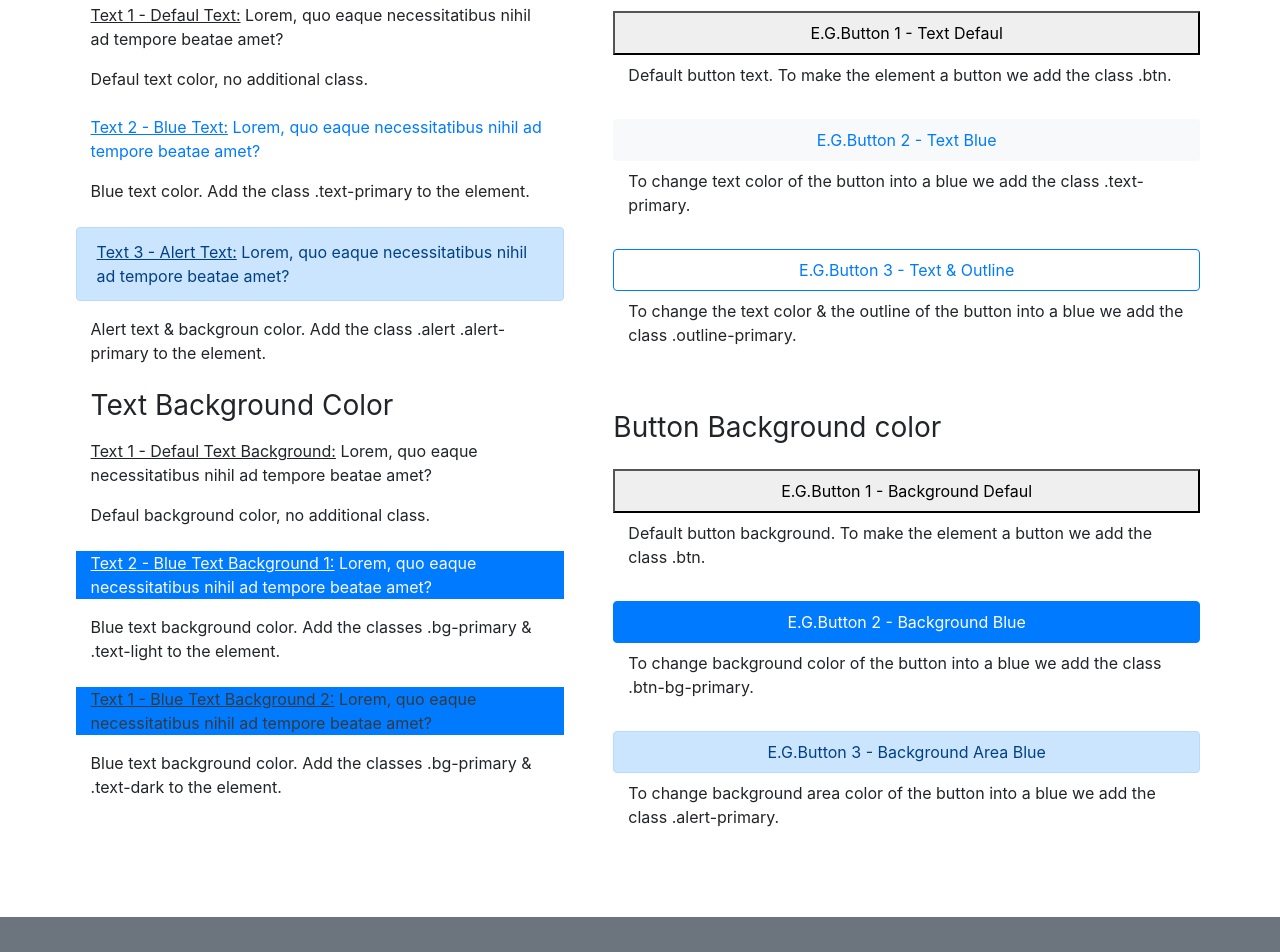
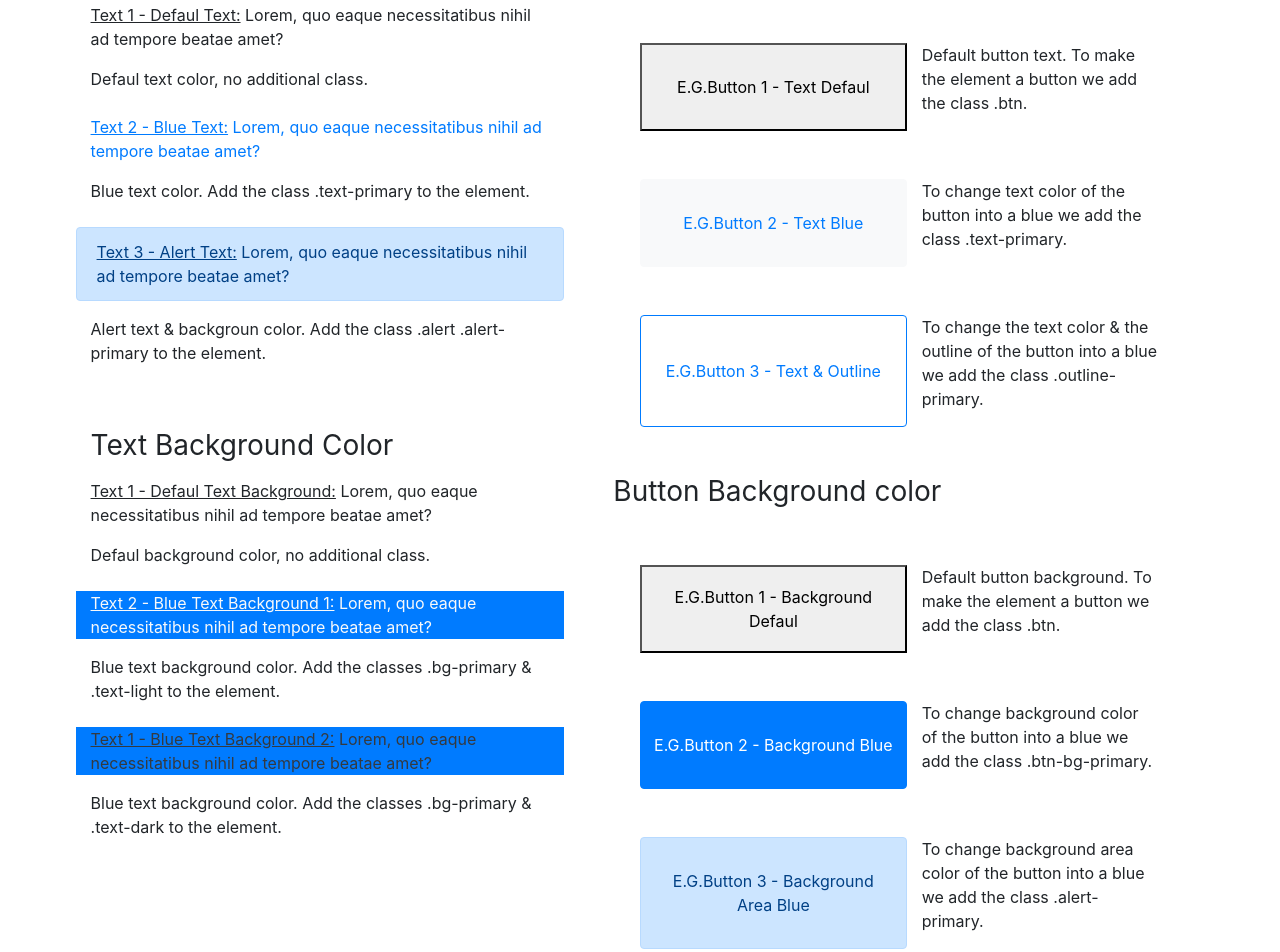
Before and after one commit to emrertn13/emrertn13.github.io, a plain HTML site: page mtm6201-bootstrap-this/index.html in a window 1280 px wide. Shown: the part 660-1612 px from the top of the page. Drawn offline with nearby package versions, Linux system fonts and the light colour scheme.

Commit message:
DONE VERSION

```diff
--- a/mtm6201-bootstrap-this/index.html
+++ b/mtm6201-bootstrap-this/index.html
@@ -69,17 +69,24 @@
                 <div class="row justify-content-center">
                     <h2 class="display-4 p-0 col-11">Text Styling</h2>
                     <h3 class="h3 p-0 col-11 font-weight-normal">Text Color</h3>
+
                     <p class="col-11 mt-2"><u>Text 1 - Defaul Text:</u> Lorem, quo eaque necessitatibus nihil ad tempore beatae amet?</p>
                     <p class="col-11">Defaul text color, no additional class.</p>
+
                     <p class="col-11 mt-2 text-primary"><u>Text 2 - Blue Text:</u> Lorem, quo eaque necessitatibus nihil ad tempore beatae amet?</p>
                     <p class="col-11">Blue text color. Add the class .text-primary to the element.</p>
+
                     <p class="col-11 mt-2 alert alert-primary"><u>Text 3 - Alert Text:</u> Lorem, quo eaque necessitatibus nihil ad tempore beatae amet?</p>
                     <p class="col-11">Alert text & backgroun color. Add the class .alert .alert-primary to the element.</p>
-                    <h3 class="col-11 mt-2 font-weight-normal">Text Background Color</h3>
+
+                    <h3 class="col-11 mt-5 font-weight-normal">Text Background Color</h3>
+
                     <p class="col-11 mt-2"><u>Text 1 - Defaul Text Background:</u> Lorem, quo eaque necessitatibus nihil ad tempore beatae amet?</p>
                     <p class="col-11">Defaul background color, no additional class.</p>
+
                     <p class="col-11 mt-2 bg-primary text-light"><u>Text 2 - Blue Text Background 1:</u> Lorem, quo eaque necessitatibus nihil ad tempore beatae amet?</p>
                     <p class="col-11">Blue text background color. Add the classes .bg-primary & .text-light to the element.</p>
+
                     <p class="col-11 mt-2 bg-primary text-dark"><u>Text 1 - Blue Text Background 2:</u> Lorem, quo eaque necessitatibus nihil ad tempore beatae amet?</p>
                     <p class="col-11">Blue text background color. Add the classes .bg-primary & .text-dark to the element.</p>
                 </div>
@@ -88,19 +95,26 @@
                 <div class="row justify-content-center">
                     <h2 class="display-4 p-0 col-11">Button Styling</h2>
                     <h3 class="h3 p-0 col-11 font-weight-normal">Button Text Color</h3>
-                    <button class="col-11 pt-2 pb-2 mt-3">E.G.Button 1 - Text Defaul</button>
-                    <p class="col-11 mt-2">Default button text. To make the element a button we add the class .btn.</p>
-                    <button class="col-11 pt-2 pb-2 mt-3 btn btn-light text-primary">E.G.Button 2 - Text Blue</button>
-                    <p class="col-11 mt-2">To change text color of the button into a blue we add the class .text-primary.</p>
-                    <button class="col-11 pt-2 pb-2 mt-3 btn btn-outline-primary">E.G.Button 3 - Text & Outline</button>
-                    <p class="col-11 mt-2">To change the text color & the outline of the button into a blue we add the class .outline-primary.</p>
+
+                    <button class="col-11 col-md-5 mt-lg-5 mt-md-2">E.G.Button 1 - Text Defaul</button>
+                    <p class="col-11 col-md-5 mt-lg-5 mt-md-2">Default button text. To make the element a button we add the class .btn.</p>
+
+                    <button class="col-11 col-md-5 btn btn-light text-primary mt-lg-5 mt-md-2">E.G.Button 2 - Text Blue</button>
+                    <p class="col-11 col-md-5 mt-lg-5 mt-md-2">To change text color of the button into a blue we add the class .text-primary.</p>
+
+                    <button class="col-11 col-md-5 btn btn-outline-primary mt-lg-5 mt-md-2">E.G.Button 3 - Text & Outline</button>
+                    <p class="col-11 col-md-5 mt-lg-5 mt-md-2">To change the text color & the outline of the button into a blue we add the class .outline-primary.</p>
+
                     <h3 class="h3 p-0 mt-5 col-11 font-weight-normal">Button Background color</h3>
-                    <button class="col-11 pt-2 pb-2 mt-3">E.G.Button 1 - Background Defaul</button>
-                    <p class="col-11 mt-2">Default button background. To make the element a button we add the class .btn.</p>
-                    <button class="col-11 pt-2 pb-2 mt-3 btn btn-primary">E.G.Button 2 - Background Blue</button>
-                    <p class="col-11 mt-2">To change background color of the button into a blue we add the class .btn-bg-primary.</p>
-                    <button class="col-11 pt-2 pb-2 mt-3 btn alert-primary">E.G.Button 3 - Background Area Blue</button>
-                    <p class="col-11 mt-2">To change background area color of the button into a blue we add the class .alert-primary.</p>
+
+                    <button class="col-11 col-md-5 mt-lg-5 mt-md-2">E.G.Button 1 - Background Defaul</button>
+                    <p class="col-11 col-md-5 mt-lg-5 mt-md-2">Default button background. To make the element a button we add the class .btn.</p>
+
+                    <button class="col-11 col-md-5 btn btn-primary mt-lg-5 mt-md-2">E.G.Button 2 - Background Blue</button>
+                    <p class="col-11 col-md-5 mt-lg-5 mt-md-2">To change background color of the button into a blue we add the class .btn-bg-primary.</p>
+
+                    <button class="col-11 col-md-5 btn alert-primary mt-lg-5 mt-md-2">E.G.Button 3 - Background Area Blue</button>
+                    <p class="col-11 col-md-5 mt-lg-5 mt-md-2">To change background area color of the button into a blue we add the class .alert-primary.</p>
                 </div>
             </div>
         </div>
@@ -123,7 +137,7 @@
                     <a href="https://www.linkedin.com/learning/bootstrap-4-essential-training" class="nav-link text-light font-italic text-center">Bootstrap 4 Essential Training</a>
                     </div>
             </div>
-            <picture class=" col-12 col-md-8 mb-5">
+            <picture class=" col-12 col-md-7 offset-md-1 mb-5">
                 <!-- landscape to Square Image -->
                 <source srcset="IMGS/bootstrap-pc.png 480w,
                     IMGS/bootstrap-pc.png 960w,
```
